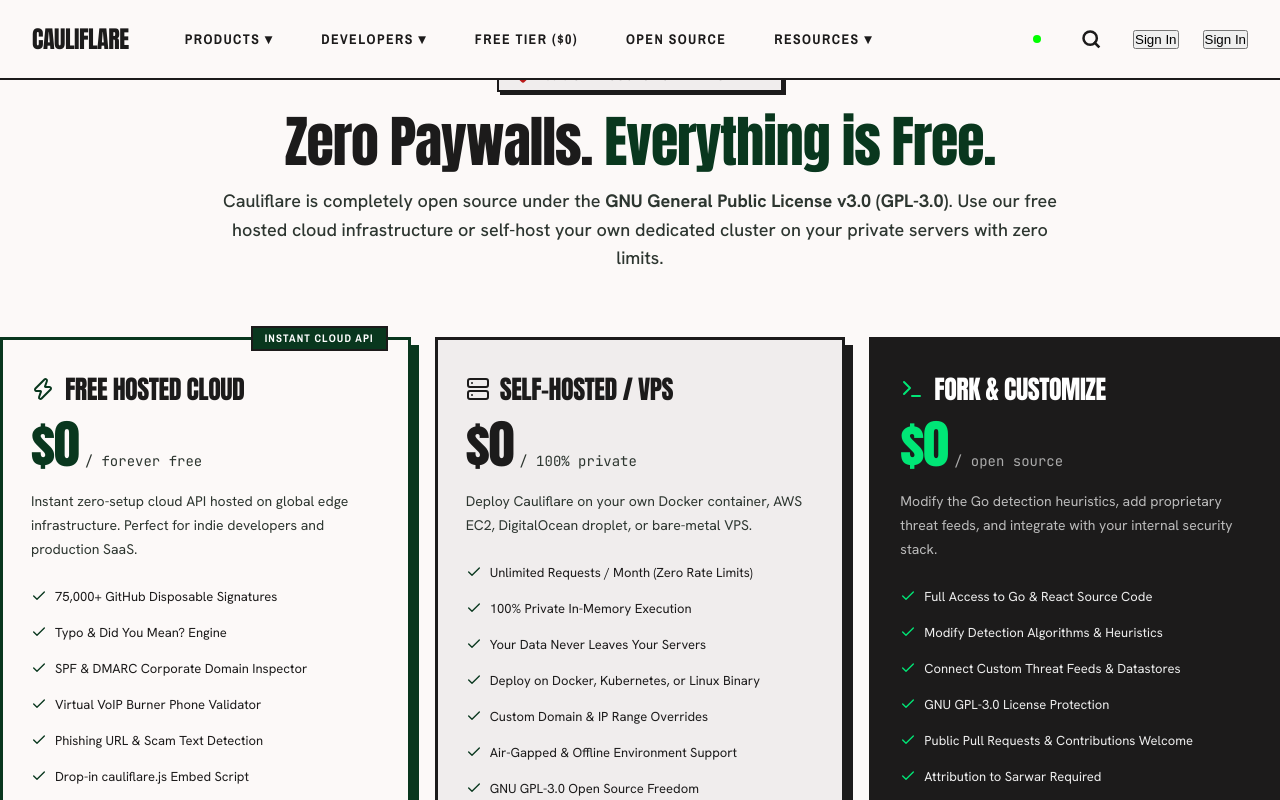
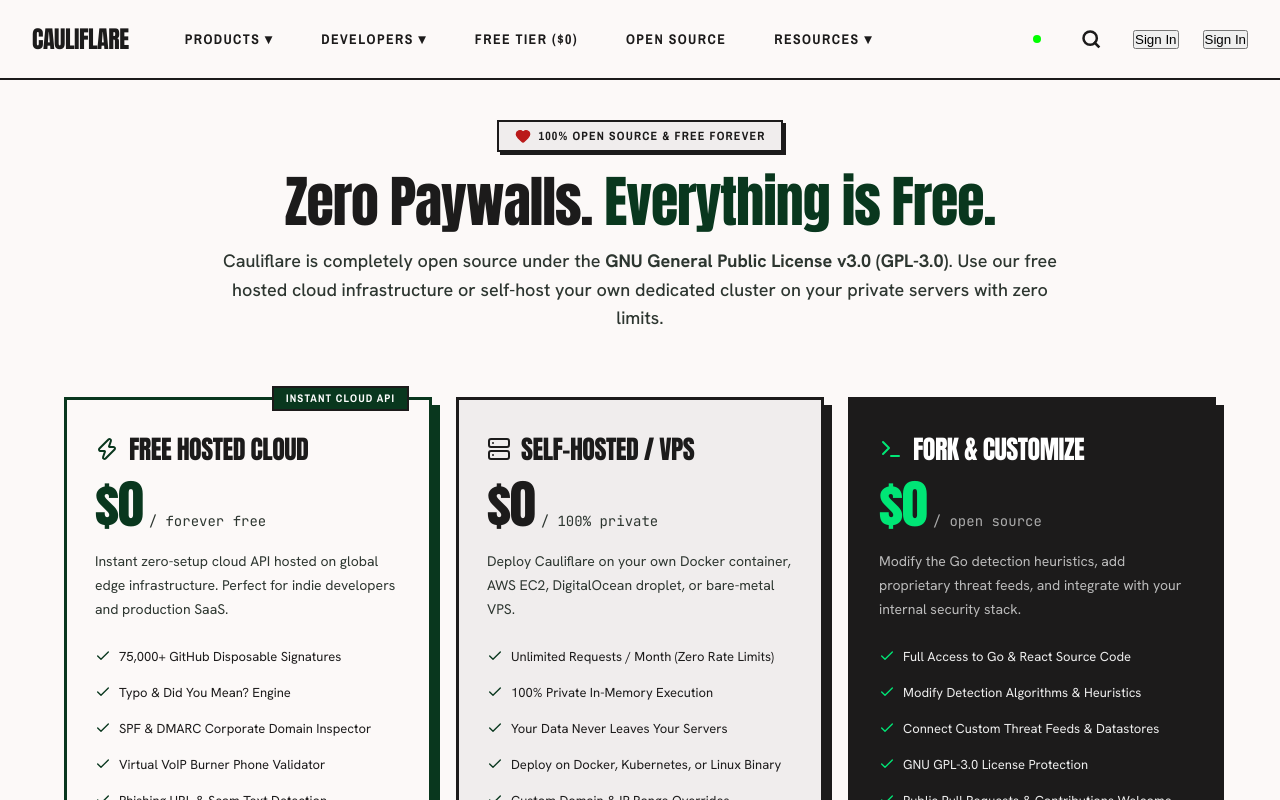
Before and after one commit to techxsarwar/cauliflare, a React (Vite) app in the folder frontend/: page /pricing in a window 1280 px wide. Shown: the top 800 px of the page. Built offline with nearby package versions, Linux system fonts and the light colour scheme; no server answers.

Commit message:
fix(ui): adjust top padding on Pricing and Status pages to prevent navbar overlap

```diff
--- a/frontend/src/pages/PricingPage.jsx
+++ b/frontend/src/pages/PricingPage.jsx
@@ -12,7 +12,7 @@
   };
 
   return (
-    <div style={{ padding: '60px 0 96px 0', display: 'flex', flexDirection: 'column', gap: '64px' }}>
+    <div style={{ padding: '120px 24px 96px 24px', maxWidth: '1200px', margin: '0 auto', display: 'flex', flexDirection: 'column', gap: '64px', width: '100%' }}>
 
       {/* 1. HERO HEADER */}
       <section style={{ textAlign: 'center', maxWidth: '840px', margin: '0 auto' }}>
--- a/frontend/src/pages/StatusPage.jsx
+++ b/frontend/src/pages/StatusPage.jsx
@@ -34,7 +34,7 @@
   ];
 
   return (
-    <div style={{ padding: '40px 0 96px 0', display: 'flex', flexDirection: 'column', gap: '48px' }}>
+    <div style={{ padding: '120px 24px 96px 24px', maxWidth: '1200px', margin: '0 auto', display: 'flex', flexDirection: 'column', gap: '48px', width: '100%' }}>
 
       {/* 1. STATUS BANNER */}
       <section style={{
```
